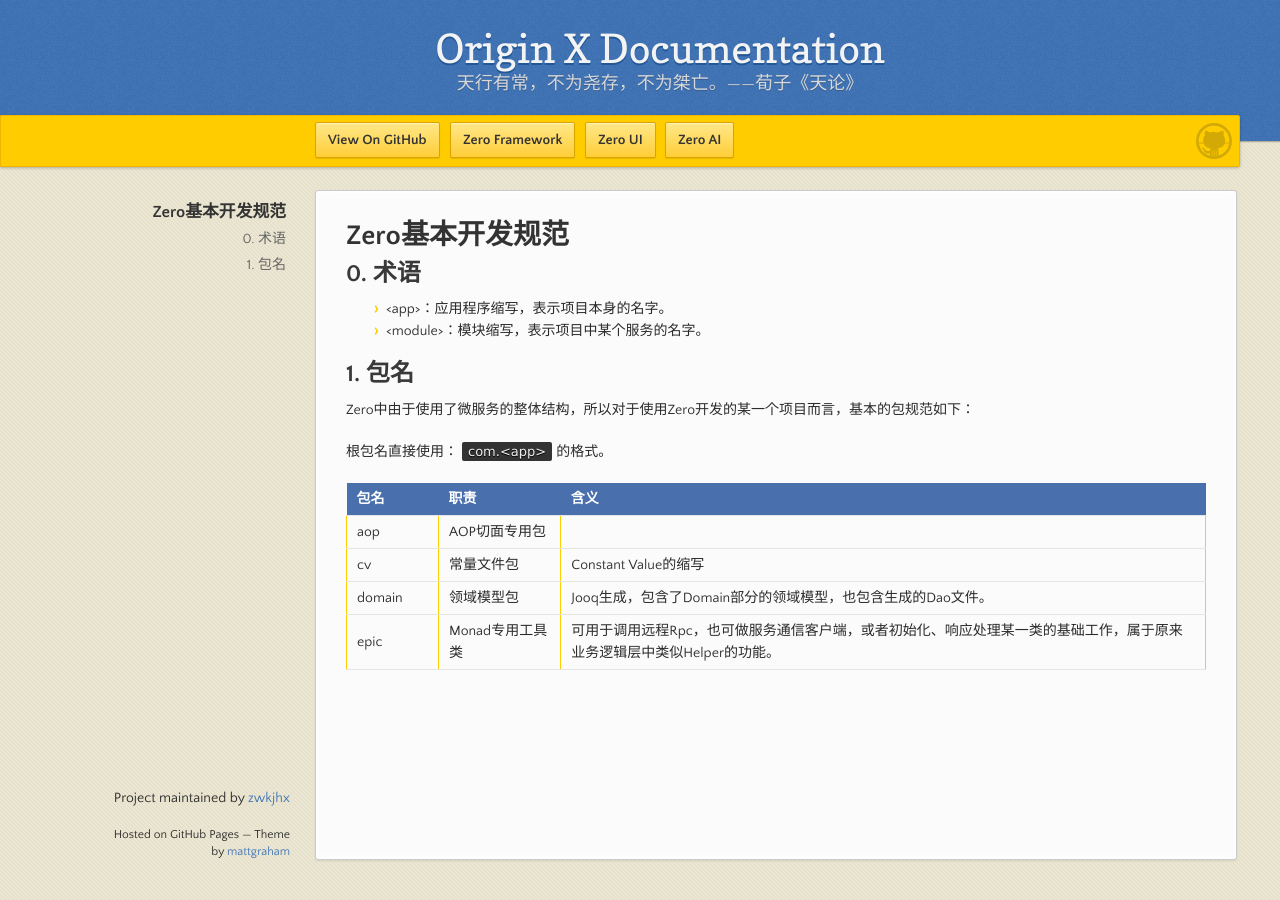
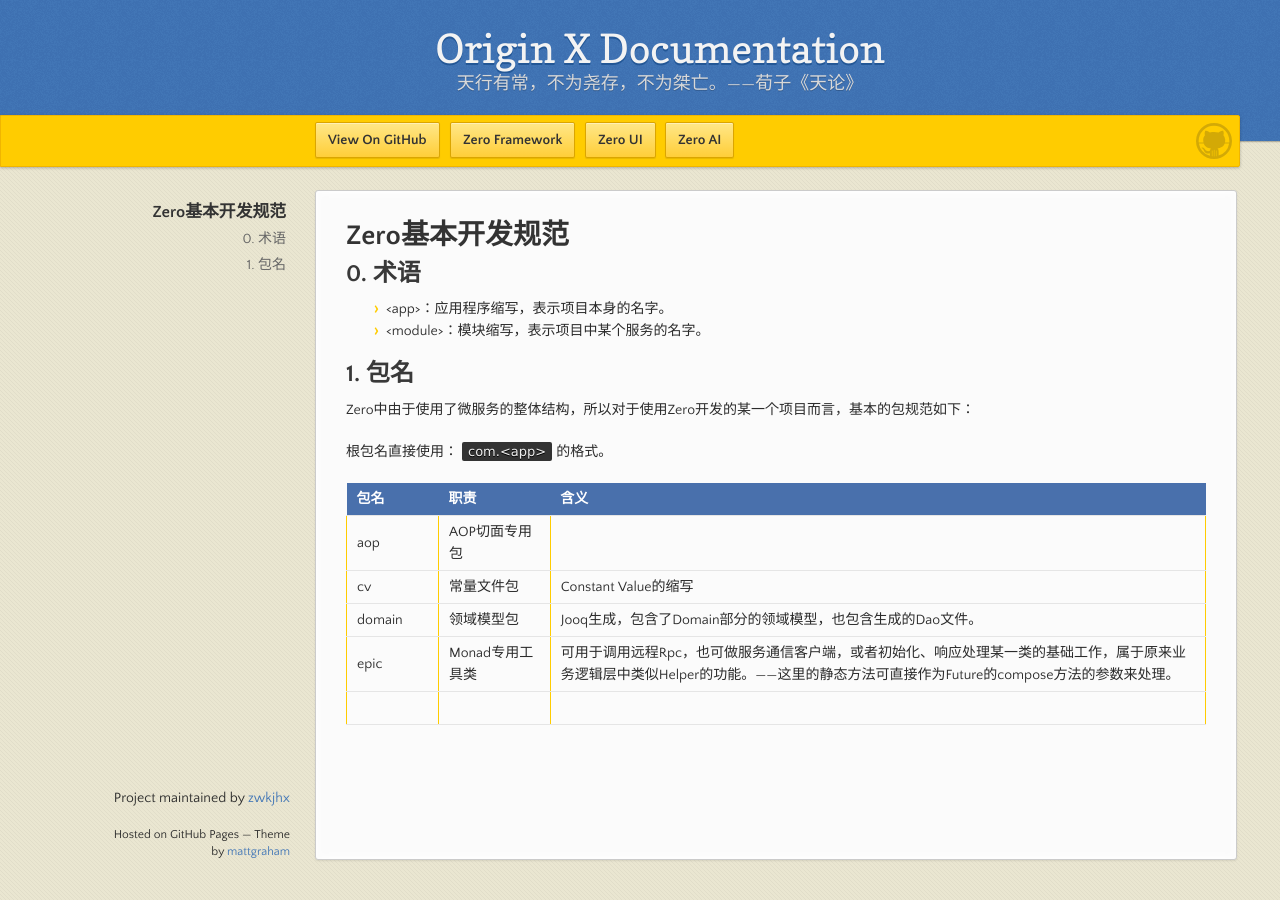
Before and after one commit to zwkjhx/ox-doc, a Jekyll site: the page built from specification/1-zerogui-fan/spc-001-zeroji-ben-kai-fa-gui-fan.md, in a window 1280 px wide. Built offline with Jekyll 4.4.1, drawn with Linux system fonts in a browser that asks for light colours; our own code applies the rules of GitHub Pages for plain Markdown files.

Commit message:
Updates specification/1-zerogui-fan/spc-001-zeroji-ben-kai-fa-gui-fan.md
Auto commit by GitBook Editor

```diff
--- a/specification/1-zerogui-fan/spc-001-zeroji-ben-kai-fa-gui-fan.md
+++ b/specification/1-zerogui-fan/spc-001-zeroji-ben-kai-fa-gui-fan.md
@@ -16,4 +16,5 @@
 | aop | AOP切面专用包 |  |
 | cv | 常量文件包 | Constant Value的缩写 |
 | domain | 领域模型包 | Jooq生成，包含了Domain部分的领域模型，也包含生成的Dao文件。 |
-| epic | Monad专用工具类 | 可用于调用远程Rpc，也可做服务通信客户端，或者初始化、响应处理某一类的基础工作，属于原来业务逻辑层中类似Helper的功能。 |
+| epic | Monad专用工具类 | 可用于调用远程Rpc，也可做服务通信客户端，或者初始化、响应处理某一类的基础工作，属于原来业务逻辑层中类似Helper的功能。——这里的静态方法可直接作为Future的compose方法的参数来处理。 |
+|  |  |  |
```
